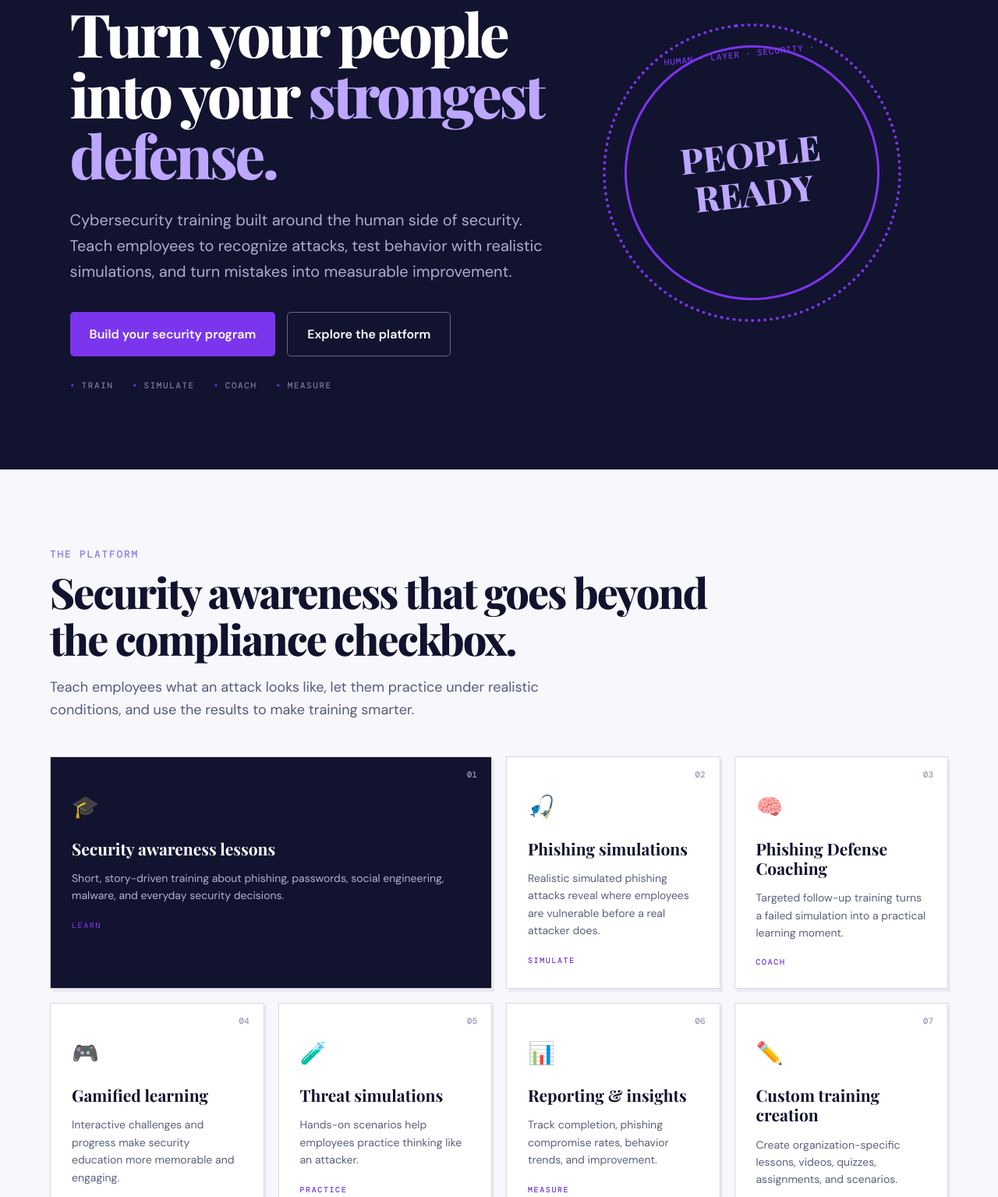
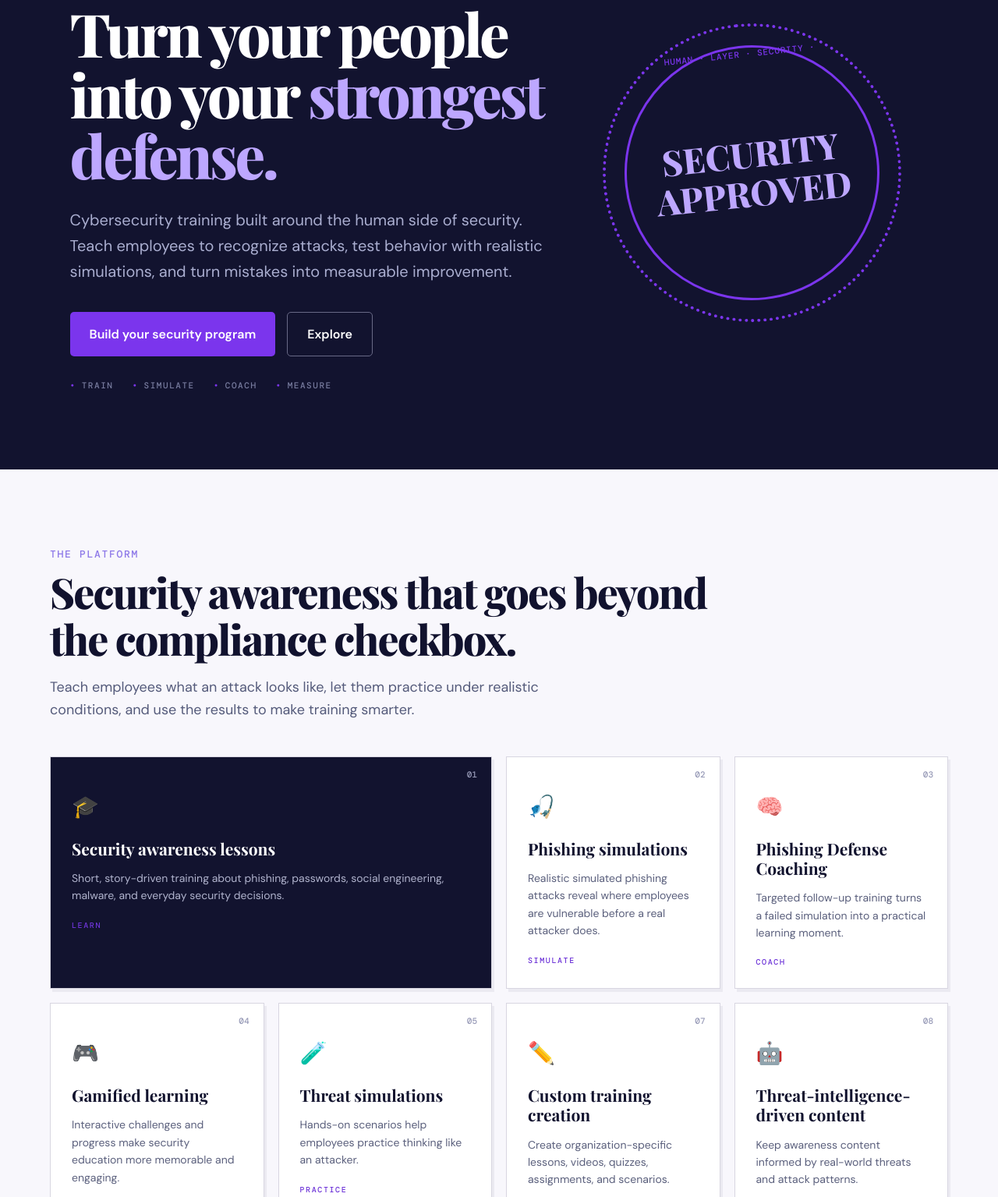
Before and after one commit to thegirlwiththecattattoo/aerials_security, a plain HTML site: page index.html in a window 1280 px wide. Shown: the part 240-1775 px from the top of the page at 78% size. Drawn offline with nearby package versions, Linux system fonts and the light colour scheme.

Commit message:
updates-basic

```diff
--- a/index.html
+++ b/index.html
@@ -3,7 +3,7 @@
 <head>
 <meta charset="UTF-8">
 <meta name="viewport" content="width=device-width, initial-scale=1.0">
-<title>Aerials Security — Human-Layer Security</title>
+<title>Aerials Security  Human-Layer Security</title>
 <link rel="preconnect" href="https://fonts.googleapis.com">
 <link rel="preconnect" href="https://fonts.gstatic.com" crossorigin>
 <link href="https://fonts.googleapis.com/css2?family=DM+Mono:wght@400;500&family=DM+Sans:wght@400;500;600&family=Playfair+Display:wght@700;800&display=swap" rel="stylesheet">
@@ -25,10 +25,10 @@
     <div class="eyebrow"> SECURITY AWARENESS</div>
     <h1>Turn your people into your <em>strongest defense.</em></h1>
     <p>Cybersecurity training built around the human side of security. Teach employees to recognize attacks, test behavior with realistic simulations, and turn mistakes into measurable improvement.</p>
-    <div class="actions"><a class="btn primary" href="#contact">Build your security program</a><a class="btn ghost" href="#platform">Explore the platform</a></div>
+    <div class="actions"><a class="btn primary" href="#contact">Build your security program</a><a class="btn ghost" href="#platform">Explore</a></div>
     <div class="proof"><span>TRAIN</span><span>SIMULATE</span><span>COACH</span><span>MEASURE</span></div>
   </div>
-  <div class="stamp"><div><small>HUMAN · LAYER · SECURITY ·</small><strong>PEOPLE<br>READY</strong></div></div>
+  <div class="stamp"><div><small>HUMAN · LAYER · SECURITY ·</small><strong>SECURITY<br>APPROVED</strong></div></div>
 </section>
 
 <section id="platform" class="section platform">
@@ -41,7 +41,7 @@
     <article class="feature"><b>03</b><i>🧠</i><h3>Phishing Defense Coaching</h3><p>Targeted follow-up training turns a failed simulation into a practical learning moment.</p><label>COACH</label></article>
     <article class="feature"><b>04</b><i>🎮</i><h3>Gamified learning</h3><p>Interactive challenges and progress make security education more memorable and engaging.</p><label>ENGAGE</label></article>
     <article class="feature"><b>05</b><i>🧪</i><h3>Threat simulations</h3><p>Hands-on scenarios help employees practice thinking like an attacker.</p><label>PRACTICE</label></article>
-    <article class="feature"><b>06</b><i>📊</i><h3>Reporting & insights</h3><p>Track completion, phishing compromise rates, behavior trends, and improvement.</p><label>MEASURE</label></article>
+    <!-- <article class="feature"><b>06</b><i>📊</i><h3>Reporting & insights</h3><p>Track completion, phishing compromise rates, behavior trends, and improvement.</p><label>MEASURE</label></article> -->
     <article class="feature"><b>07</b><i>✏️</i><h3>Custom training creation</h3><p>Create organization-specific lessons, videos, quizzes, assignments, and scenarios.</p><label>CUSTOMIZE</label></article>
     <article class="feature"><b>08</b><i>🤖</i><h3>Threat-intelligence-driven content</h3><p>Keep awareness content informed by real-world threats and attack patterns.</p><label>ADAPT</label></article>
   </div>
```
